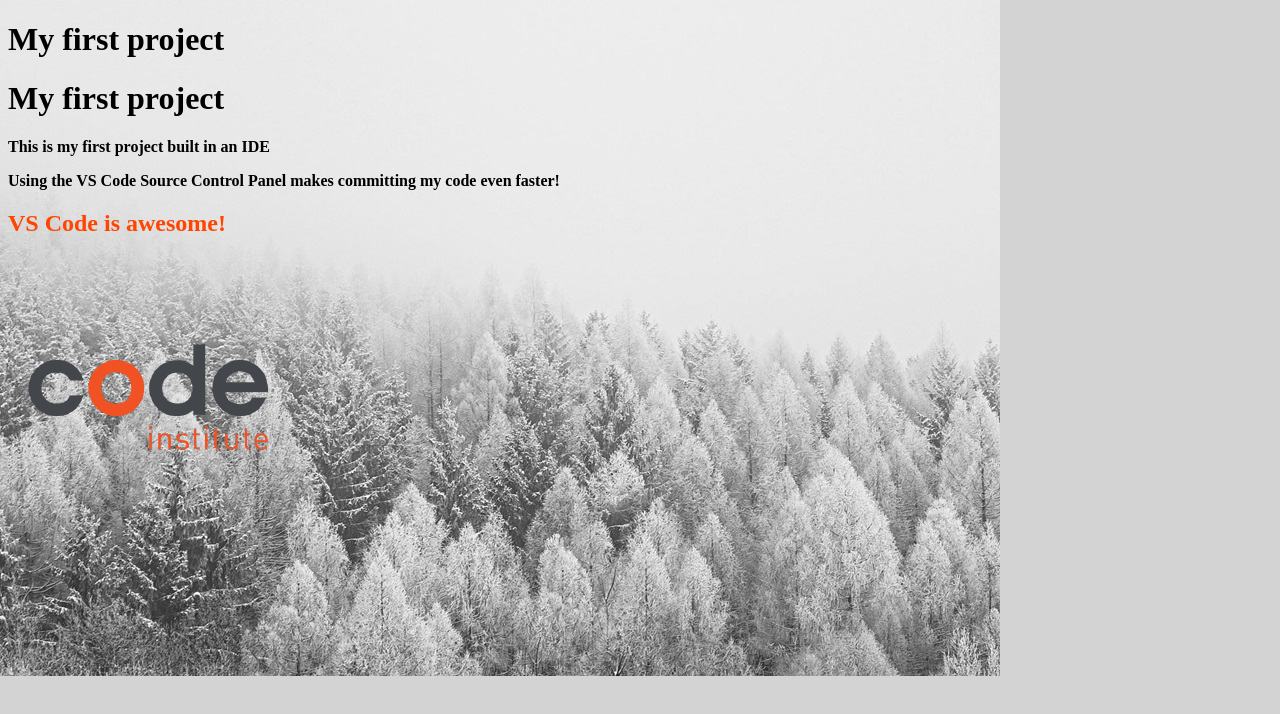
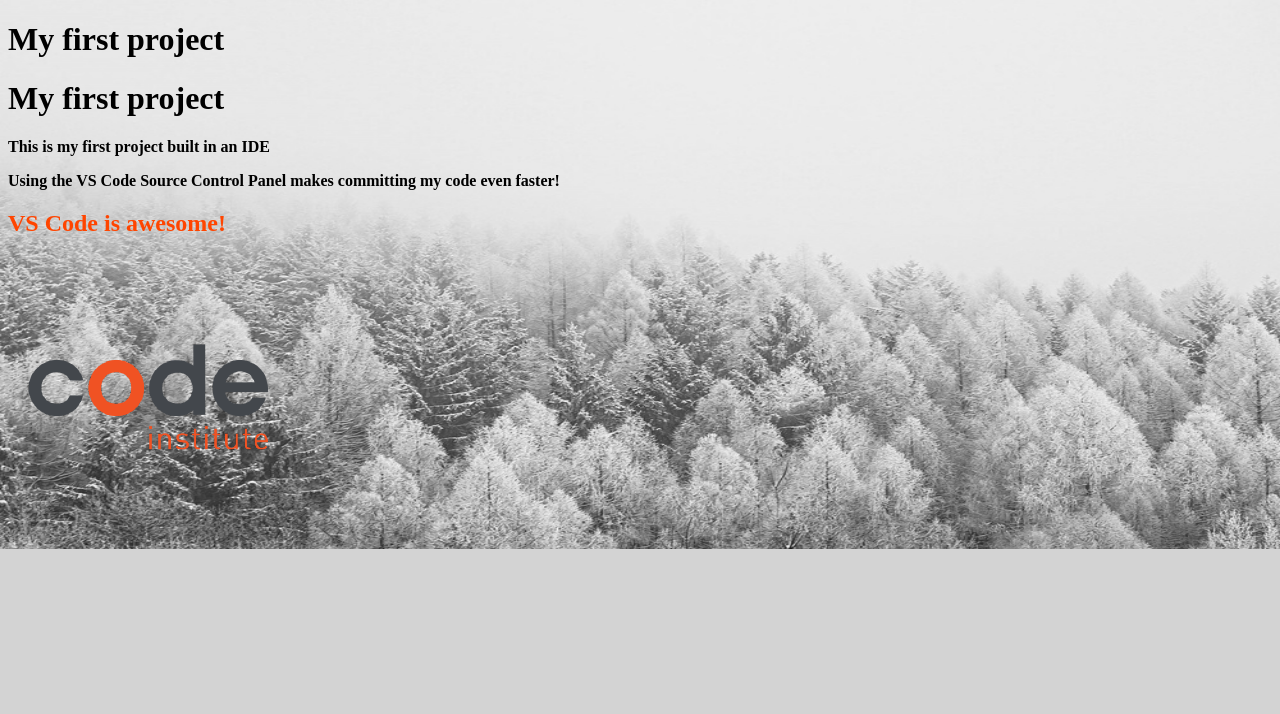
Before and after one commit to Explosion247/my-first-project, a plain HTML site: page index.html in a window 1280 px wide. Drawn offline with Linux system fonts and the light colour scheme.

Commit message:
readme and background 100%

```diff
--- a/assets/css/styles.css
+++ b/assets/css/styles.css
@@ -2,7 +2,7 @@ body {
   background-color: lightgray;
   background-image: url("../images/01-02-02_background-img.jpg");
   background-repeat: no-repeat;
-  background-size: auto;
+  background-size: 100% 100%;
 }
 h2 {
   color: orangered;
```
Also changed, not shown: 1 other file.
